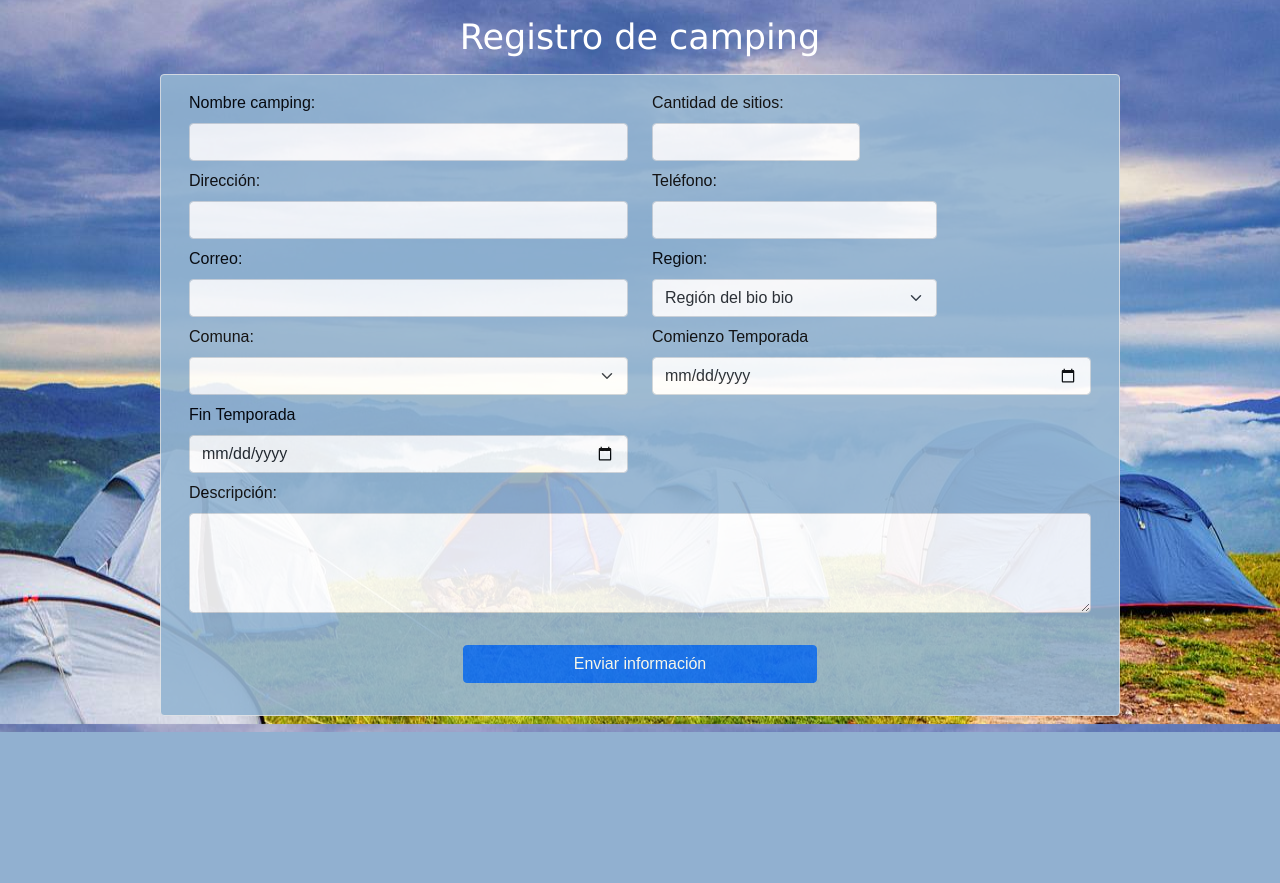
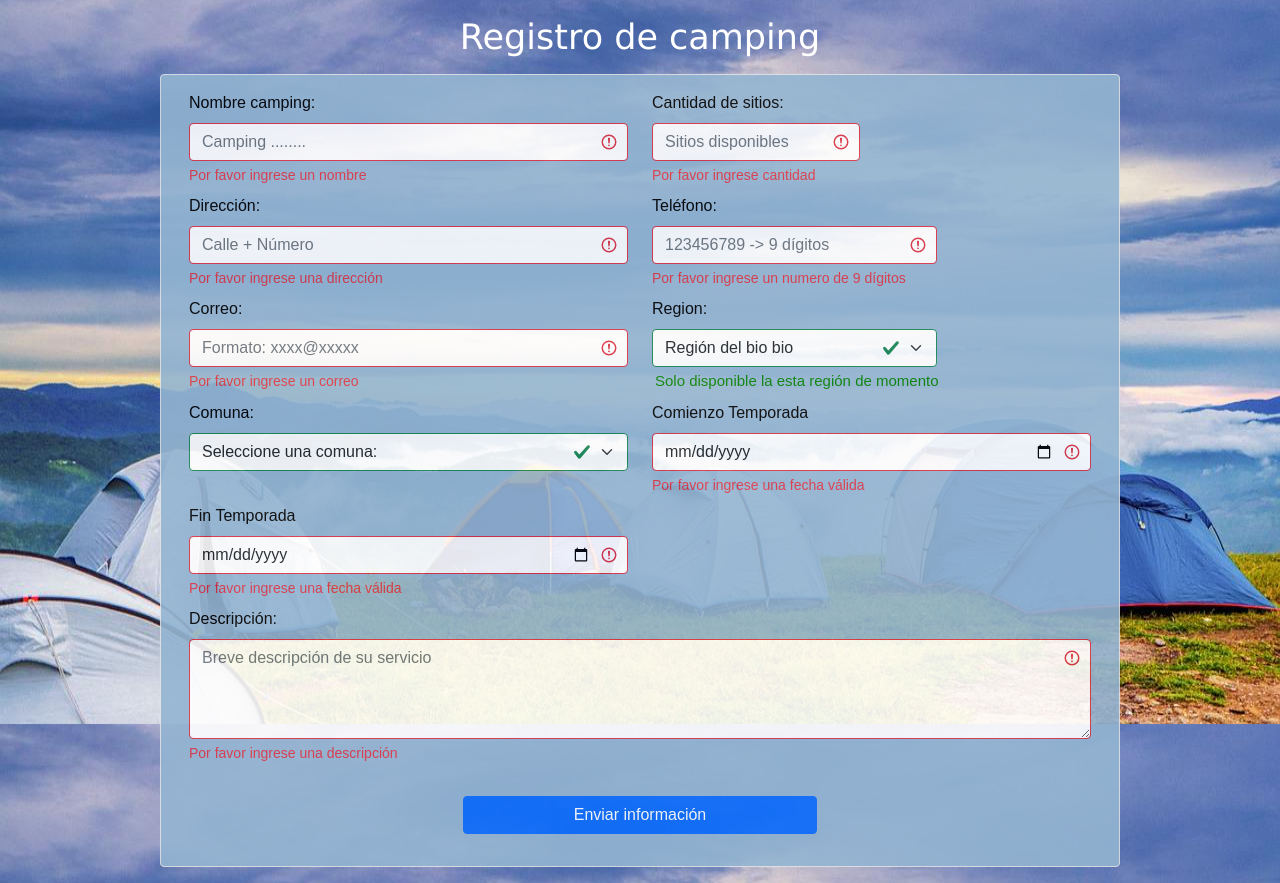
Before and after one commit to Felipeopazoc/proyecto-taller-desarrollo, a PHP site: page /index.php in a window 1280 px wide. Shown: the part 76-959 px from the top of the page. Before the commit the page ends 808 px from the top, so only its background shows below. Run offline with PHP 8.4, Linux system fonts and the light colour scheme; data that the repository does not hold is empty; some libraries are stand-ins or nearby versions.

Commit message:
arreglo de placeholders y validacion formulario

```diff
--- a/conexion_bd/conexion.php
+++ b/conexion_bd/conexion.php
@@ -7,7 +7,7 @@ $host = "localhost";
 $dbname= "geocamping";
 $username= "root";
 $password = "";
-
+date_default_timezone_set('America/Santiago');
 $conn = new mysqli($host,$username,$password,$dbname);
 
 }catch(Exception $e){
--- a/registro_camping.view.php
+++ b/registro_camping.view.php
@@ -38,28 +38,33 @@
         </nav>
         <!--FIN DE BARRA DE NAVEGACIÓN-->
         <h1 class="text-center text-white mt-3">Registro de camping</h1>
-        <form class="w-75 row m-auto text-black border mb-3 formulario rounded mt-2 p-3" action="<?php htmlspecialchars($_SERVER["PHP_SELF"])?>" method="post">
+        <form class="w-75 row m-auto text-black border mb-3 formulario rounded mt-2 p-3 was-validated" action="<?php htmlspecialchars($_SERVER["PHP_SELF"])?>" method="post">
 
             <div class="col-lg-6 col-md-6 col-sm-6 mb-2 ">
-                <label class="form-label" for="">Nombre camping: </label>
-                <input class="form-control" required type="text" name="nombre" id="nombre">
+                <label class="form-label" for="name">Nombre camping: </label>
+                <input class="form-control" id="name" placeholder="Camping ........" required type="text" name="nombre" id="nombre">
+                <div class="invalid-feedback">Por favor ingrese un nombre</div>
             </div>
             <div class="col-lg-3 col-md-4 col-sm-5 mb-2">
-                <label class="form-label" for="">Cantidad de sitios: </label>
-                <input type="number" required class="form-control" name="cantidad_sitios">
+                <label class="form-label" for="sitios">Cantidad de sitios: </label>
+                <input type="number" id="sitios" placeholder="Sitios disponibles" required class="form-control" name="cantidad_sitios">
+                <div class="invalid-feedback">Por favor ingrese cantidad</div>
             </div>
             <div class="col-lg-6 col-md-10 col-sm-11 mb-2">
-                <label class="form-label" for="">Dirección: </label>
-                <input type="text" required class="form-control" name="direccion">
+                <label class="form-label" for="direccion">Dirección: </label>
+                <input type="text" id="direccion" placeholder="Calle + Número" required class="form-control" name="direccion">
+                <div class="invalid-feedback">Por favor ingrese una dirección</div>
             </div>
             <div class="col-lg-4 col-md-5 col-sm-6 mb-2 ">
                 <label class="form-label" for="">Teléfono: </label>
-                <input type="number" required class="form-control" name="telefono">
+                <input type="number" placeholder="123456789 -> 9 dígitos" required class="form-control" name="telefono">
+                <div class="invalid-feedback">Por favor ingrese un numero de 9 dígitos</div>
             </div>
 
             <div class="col-lg-6 col-md-6 col-sm-5 mb-2">
                 <label class="form-label" for="">Correo: </label>
-                <input type="email" required class="form-control"  name="email">
+                <input type="email" placeholder="Formato: xxxx@xxxxx" required class="form-control"  name="email">
+                <div class="invalid-feedback">Por favor ingrese un correo</div>
             </div>
 
             <div class="col-lg-4 col-md-6 col-sm-6 mb-2">
@@ -67,10 +72,12 @@
                 <select name="select_region" id="" class="form-select">
                     <option value="">Región del bio bio</option>
                 </select>
+                <div style="color:green; font-size:15px; margin-left:3px; margin-top:3px;" class="w-100">Solo disponible la esta región de momento</div>
             </div>
             <div class="col-lg-6 col-md-6 col-sm-6 ">
                 <label class="form-label" for="">Comuna: </label>
                 <select name="select_comuna" id="" class="form-select">
+                    <option value="-1">Seleccione una comuna: </option>
                     <?php
                         $sql = "select * from ciudad order by nombre";
                         $resultado = mysqli_query($conn,$sql);
@@ -88,14 +95,17 @@
             <div class="col-lg-6 col-md-6 col-sm-6">
                 <label for="" class="form-label">Comienzo Temporada</label>
                 <input type="date" required name="inicio" min=<?php echo $hoy;?> class="form-control">
+                <div class="invalid-feedback">Por favor ingrese una fecha válida</div>
             </div>
             <div class="col-lg-6 col-md-6 col-sm-6 mt-2">
                 <label for="" class="form-label">Fin Temporada</label>
-                <input type="date" required class="form-control" min=<?php echo $hoy;?> name="fin">
+                <input type="date" required  class="form-control" min=<?php echo $hoy;?> name="fin">
+                <div class="invalid-feedback">Por favor ingrese una fecha válida</div>
             </div>
             <div class="col-6-lg-6 mb-2 mt-2">
                 <label class="form-label" for="">Descripción: </label>
-                <textarea class="form-control" name="descripcion" required ></textarea>
+                <textarea class="form-control" placeholder="Breve descripción de su servicio" name="descripcion" required ></textarea>
+                <div class="invalid-feedback">Por favor ingrese una descripción</div>
             </div>
 
             <div class="col-lg-5 mt-2 row m-auto p-3">
```
